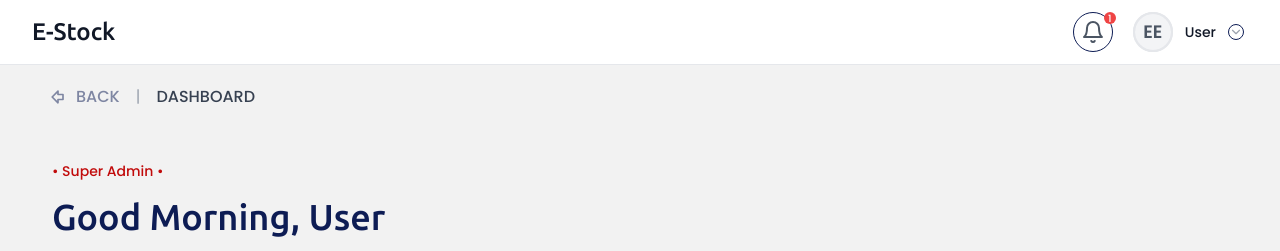
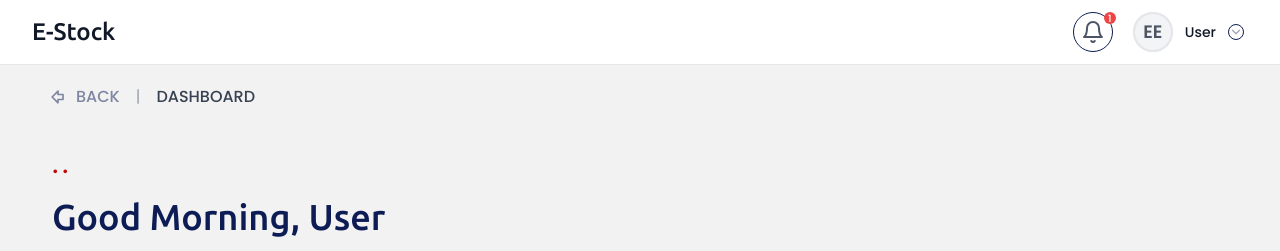
Before and after one commit to FrisSoftwareteam/FirstReg-master, a Next.js app: page /dashboard in a window 1280 px wide. Shown: the top 251 px of the page. Built offline with nearby package versions, Linux system fonts and the light colour scheme; no server answers; what axios-retry would draw is missing.

Commit message:
up on the super

```diff
--- a/app/dashboard/page.tsx
+++ b/app/dashboard/page.tsx
@@ -20,7 +20,7 @@ export default function Dashboard() {
   const auth = useSelector((state: RootState) => state.auth);
   const { status } = auth || { status: "idle" };
 
-  // console.log("auth",auth.user?.permissions)
+  // console.log("auth",auth.user?.roles?.[0]?.name)
 
   useEffect(()=>{
     dispatch(fetchUserProfile());
@@ -91,7 +91,7 @@ export default function Dashboard() {
 
         <div className="mb-4 mx-[28px] flex justify-between items-center">
           <span className="text-[#C10B0B] text-sm font-medium">
-            • Super Admin •
+            • {auth.user?.roles?.[0]?.name || null} •
           </span>
           {/* <div className="flex items-center gap-4">
             <span className="text-sm text-gray-600">{user?.email}</span>
```
